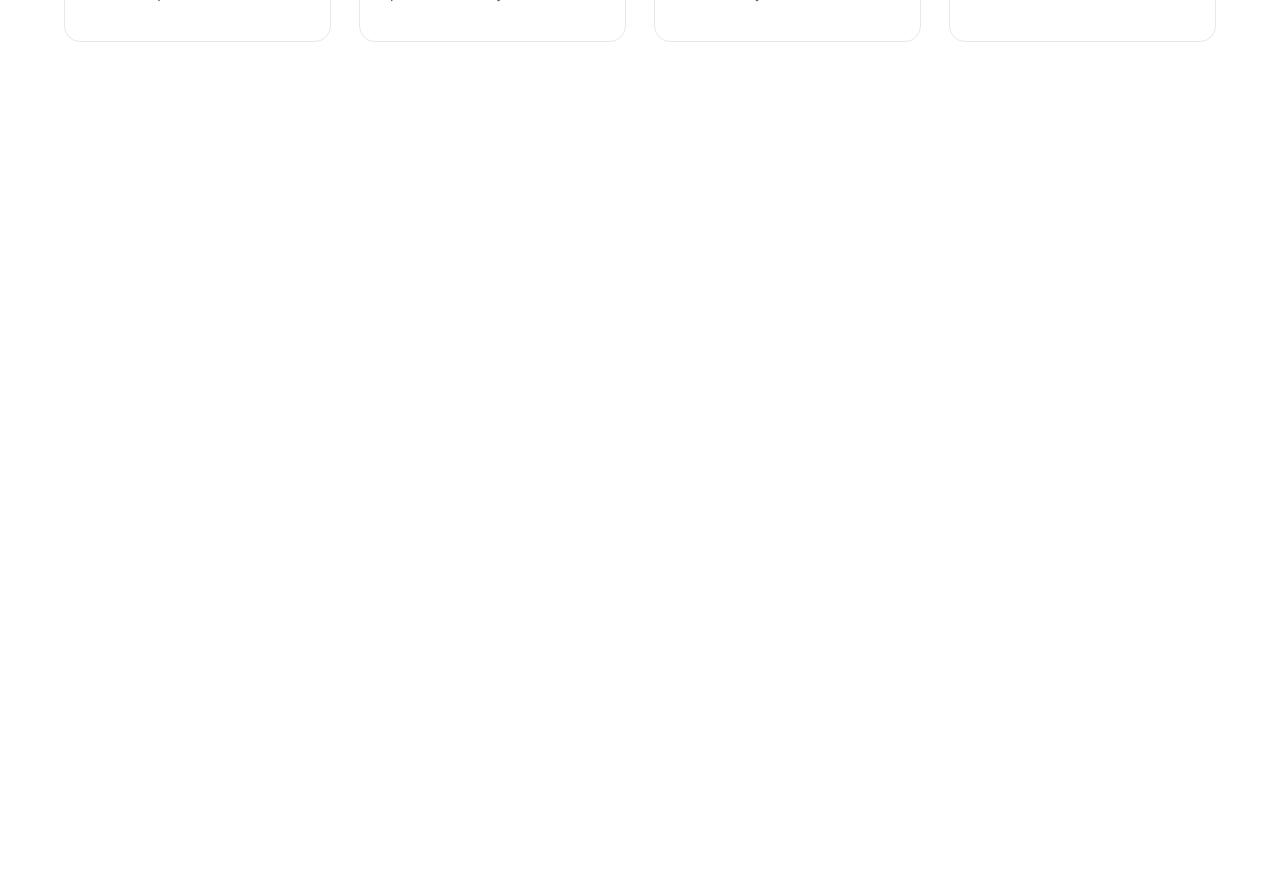
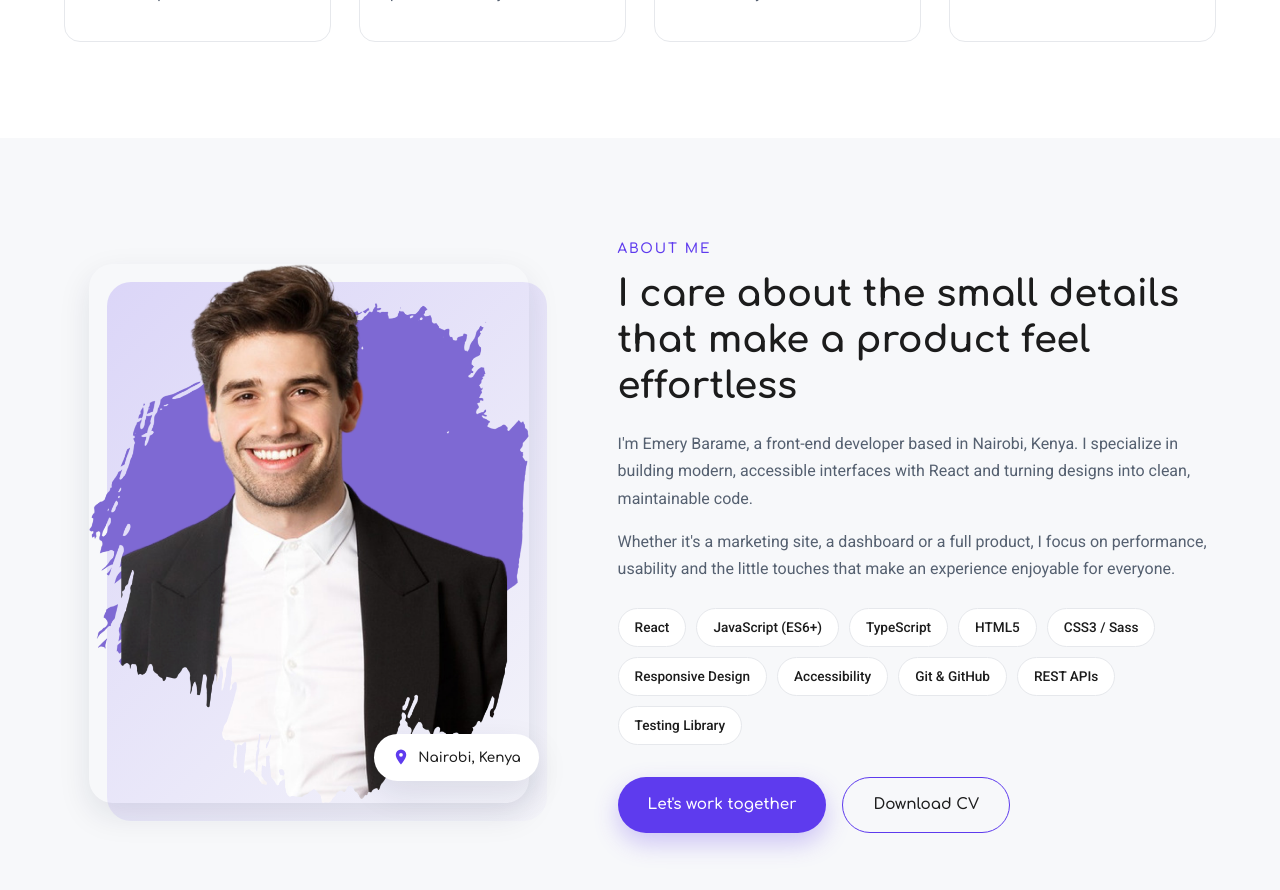
Before and after one commit to yankeedev/react-js-portifolio, a React (Create React App) app: page / in a window 1280 px wide. Shown: the part 1360-2250 px from the top of the page. Before the commit the page ends 1498 px from the top, so only its background shows below. Built offline with nearby package versions, Linux system fonts and the light colour scheme.

Commit message:
feat: add about me section
- two-column about layout with portrait, location chip and skill tags
- global eyebrow utility and reusable button variants

```diff
--- a/src/index.css
+++ b/src/index.css
@@ -107,7 +107,7 @@ textarea {
   text-align: center;
 }
 
-.section-heading .eyebrow {
+.eyebrow {
   display: inline-block;
   font-family: var(--font-heading);
   font-weight: 600;
--- /dev/null
+++ b/src/pages/home/AboutMe.css
@@ -0,0 +1,107 @@
+.about__inner {
+  display: grid;
+  grid-template-columns: 0.9fr 1.1fr;
+  align-items: center;
+  gap: 64px;
+}
+
+.about__media {
+  position: relative;
+  justify-self: center;
+  width: 100%;
+  max-width: 440px;
+}
+
+.about__media::before {
+  content: '';
+  position: absolute;
+  inset: 18px -18px -18px 18px;
+  border-radius: var(--radius-lg);
+  background: linear-gradient(
+    135deg,
+    rgba(94, 59, 238, 0.18),
+    rgba(94, 59, 238, 0.02)
+  );
+  z-index: 0;
+}
+
+.about__image {
+  position: relative;
+  z-index: 1;
+  width: 100%;
+  border-radius: var(--radius-lg);
+  box-shadow: var(--shadow-md);
+}
+
+.about__chip {
+  position: absolute;
+  right: -10px;
+  bottom: 22px;
+  z-index: 2;
+  display: inline-flex;
+  align-items: center;
+  gap: 8px;
+  padding: 12px 18px;
+  border-radius: 999px;
+  background-color: var(--color-bg);
+  color: var(--color-heading);
+  font-family: var(--font-heading);
+  font-weight: 600;
+  font-size: 0.85rem;
+  box-shadow: var(--shadow-md);
+}
+
+.about__chip svg {
+  color: var(--color-primary);
+}
+
+.about__title {
+  font-size: clamp(1.6rem, 3vw, 2.3rem);
+  margin-bottom: 20px;
+}
+
+.about__text {
+  margin-bottom: 16px;
+  color: var(--color-text);
+}
+
+.about__skills {
+  display: flex;
+  flex-wrap: wrap;
+  gap: 10px;
+  margin: 26px 0 32px;
+}
+
+.about__skills li {
+  padding: 7px 16px;
+  border-radius: 999px;
+  background-color: var(--color-bg);
+  border: 1px solid var(--color-border);
+  font-size: 0.85rem;
+  font-weight: 500;
+  color: var(--color-heading);
+  transition: border-color 0.2s ease, color 0.2s ease, background-color 0.2s ease;
+}
+
+.about__skills li:hover {
+  border-color: var(--color-primary);
+  color: var(--color-primary);
+  background-color: var(--color-primary-light);
+}
+
+.about__actions {
+  display: flex;
+  flex-wrap: wrap;
+  gap: 16px;
+}
+
+@media (max-width: 960px) {
+  .about__inner {
+    grid-template-columns: 1fr;
+    gap: 56px;
+  }
+
+  .about__media {
+    max-width: 380px;
+  }
+}
--- /dev/null
+++ b/src/pages/home/AboutMe.jsx
@@ -0,0 +1,60 @@
+import { profile, skills } from '../../data/portfolio';
+import Icon from '../../components/Icon';
+import './AboutMe.css';
+
+export default function AboutMe() {
+  return (
+    <section id="about" className="section section--alt about">
+      <div className="container about__inner">
+        <div className="about__media">
+          <img
+            className="about__image"
+            src={profile.aboutImage}
+            alt={`${profile.name} portrait`}
+          />
+          <div className="about__chip">
+            <Icon name="pin" size={18} />
+            {profile.location}
+          </div>
+        </div>
+
+        <div className="about__content">
+          <span className="eyebrow">About Me</span>
+          <h2 className="about__title">
+            I care about the small details that make a product feel effortless
+          </h2>
+          <p className="about__text">
+            I&apos;m {profile.name}, a {profile.role.toLowerCase()} based in{' '}
+            {profile.location}. I specialize in building modern, accessible
+            interfaces with React and turning designs into clean, maintainable
+            code.
+          </p>
+          <p className="about__text">
+            Whether it&apos;s a marketing site, a dashboard or a full product, I
+            focus on performance, usability and the little touches that make an
+            experience enjoyable for everyone.
+          </p>
+
+          <ul className="about__skills" aria-label="Skills">
+            {skills.map((skill) => (
+              <li key={skill}>{skill}</li>
+            ))}
+          </ul>
+
+          <div className="about__actions">
+            <a href="#contact" className="btn btn--primary">
+              Let&apos;s work together
+            </a>
+            <a
+              href={profile.resumeUrl}
+              className="btn btn--ghost"
+              download
+            >
+              Download CV
+            </a>
+          </div>
+        </div>
+      </div>
+    </section>
+  );
+}
--- a/src/pages/home/index.jsx
+++ b/src/pages/home/index.jsx
@@ -1,6 +1,7 @@
 import Navbar from './Navbar';
 import HeroSection from './HeroSection';
 import Services from './Services';
+import AboutMe from './AboutMe';
 import Footer from './Footer';
 
 export default function Home() {
@@ -10,6 +11,7 @@ export default function Home() {
       <main>
         <HeroSection />
         <Services />
+        <AboutMe />
       </main>
       <Footer />
     </>
```
